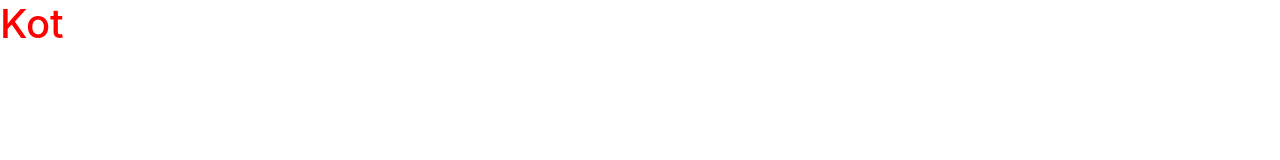
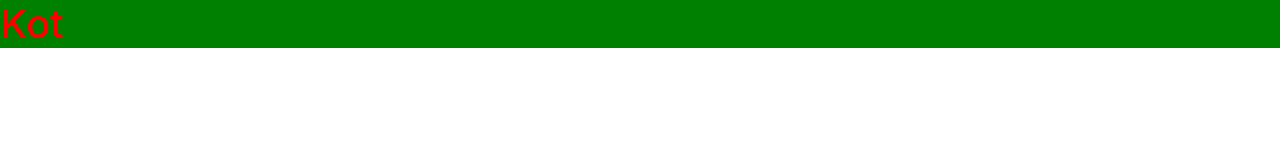
Before and after one commit to KarolinaDys/project-1, a website: page index.html in a window 1280 px wide. Drawn offline with nearby package versions, Linux system fonts and the light colour scheme; files that its build step writes are made by us from their sources.

Commit message:
add scss

```diff
--- a/sass/style.scss
+++ b/sass/style.scss
@@ -1 +1,2 @@
-h1 {color: red;}
+h1 {color: red;
+background-color: green;}
```
Also changed, not shown: package.json (+5 -4 lines), css/style.css, 2 other files.
